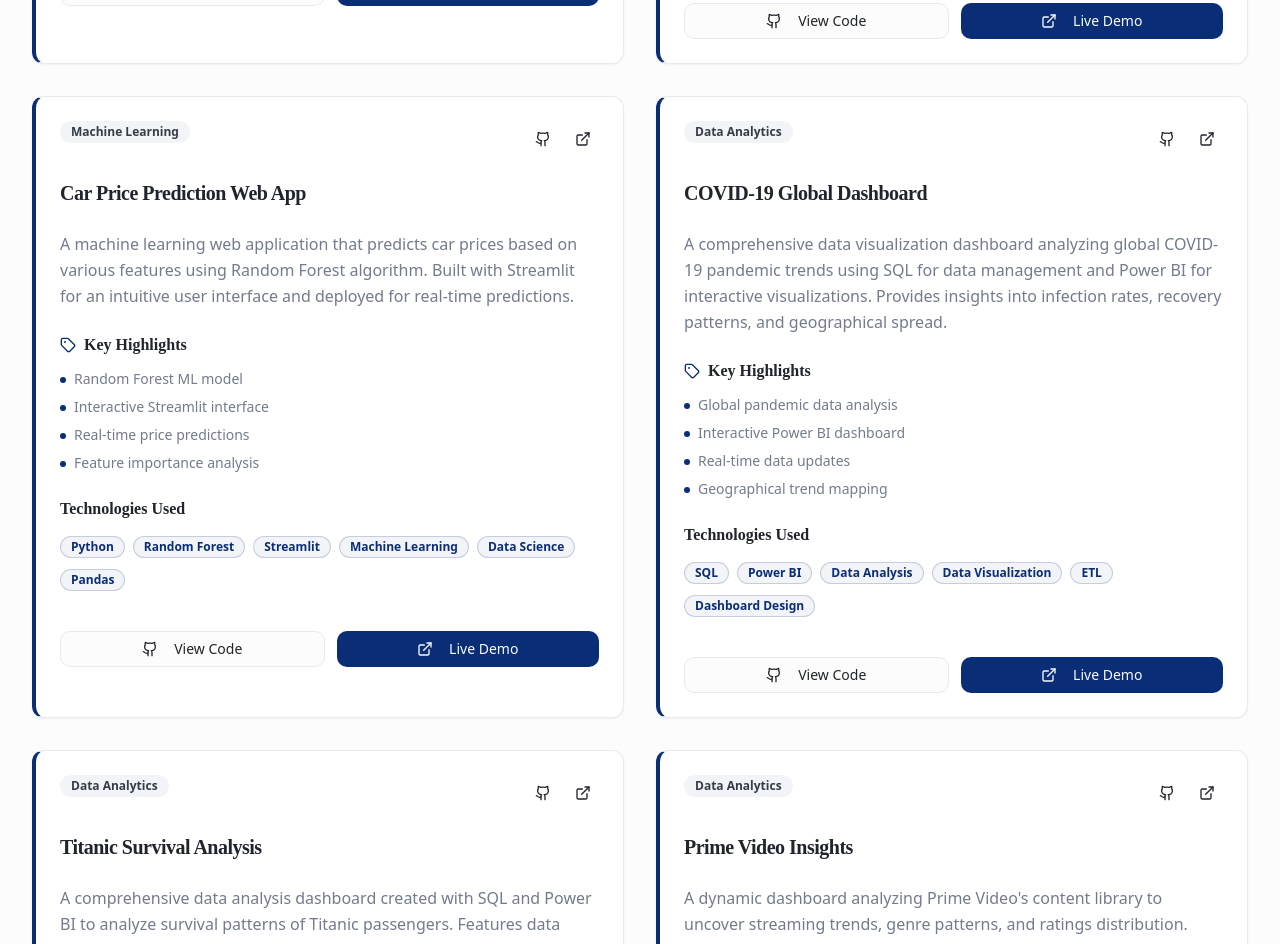
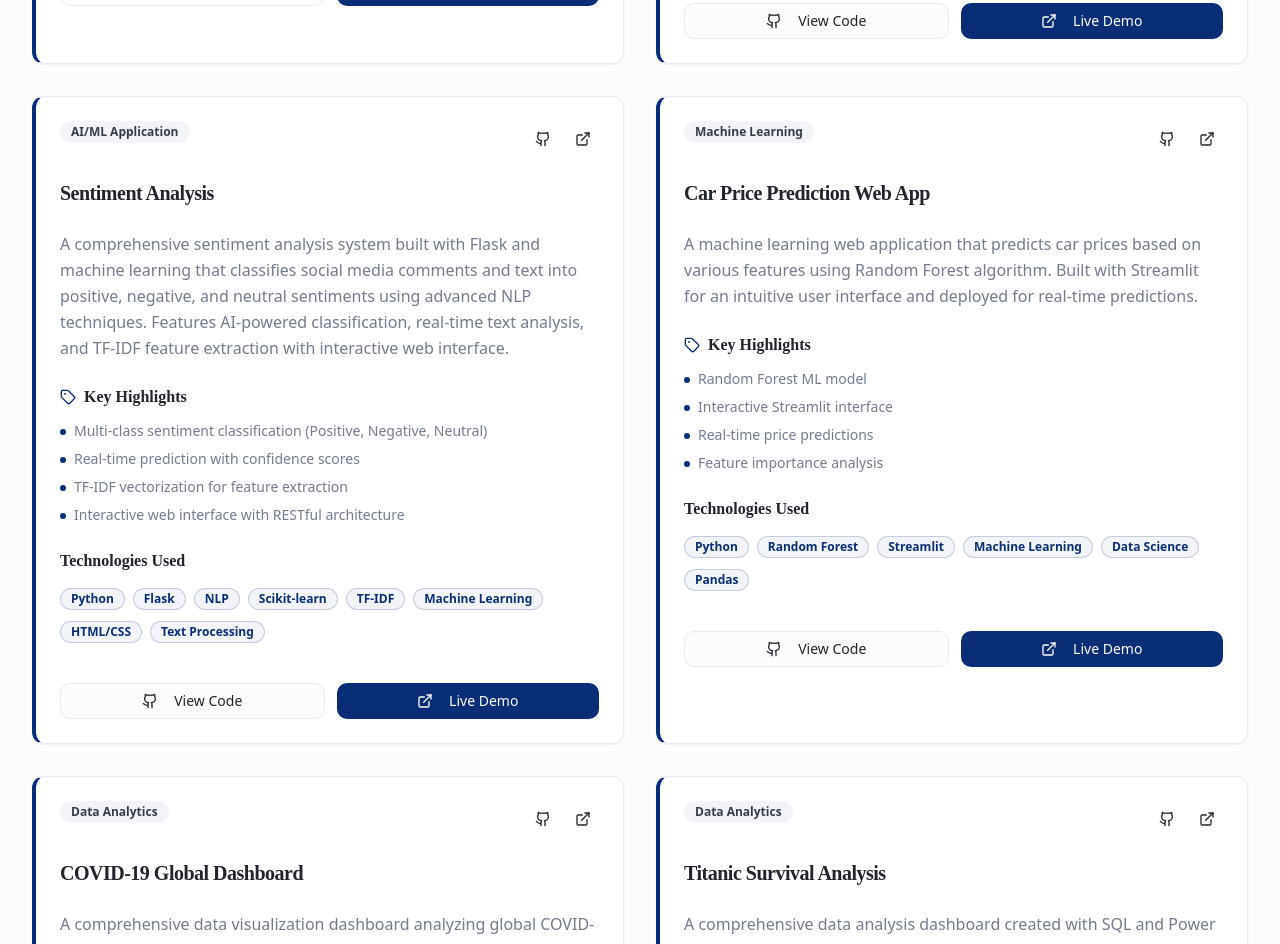
Before and after one commit to kirankamble1523/kiranvkamble, a React (Vite) app: page / in a window 1280 px wide. Shown: the part 5720-6664 px from the top of the page. Built offline with nearby package versions, Linux system fonts and the light colour scheme; a web font is replaced by a local one.

Commit message:
Add new project

```diff
--- a/src/components/Portfolio.tsx
+++ b/src/components/Portfolio.tsx
@@ -32,6 +32,20 @@ const Portfolio = () => {
         "Natural language processing",
         "Cross-platform desktop GUI",
         "Academic query assistance"
+      ]
+    },
+    {
+      title: "Sentiment Analysis",
+      description: "A comprehensive sentiment analysis system built with Flask and machine learning that classifies social media comments and text into positive, negative, and neutral sentiments using advanced NLP techniques. Features AI-powered classification, real-time text analysis, and TF-IDF feature extraction with interactive web interface.",
+      technologies: ["Python", "Flask", "NLP", "Scikit-learn", "TF-IDF", "Machine Learning", "HTML/CSS", "Text Processing"],
+      github: "https://github.com/kirankamble1523/SentmentAnalysis",
+      demo: "#",
+      category: "AI/ML Application",
+      highlights: [
+        "Multi-class sentiment classification (Positive, Negative, Neutral)",
+        "Real-time prediction with confidence scores",
+        "TF-IDF vectorization for feature extraction",
+        "Interactive web interface with RESTful architecture"
       ]
     },
     {
```
